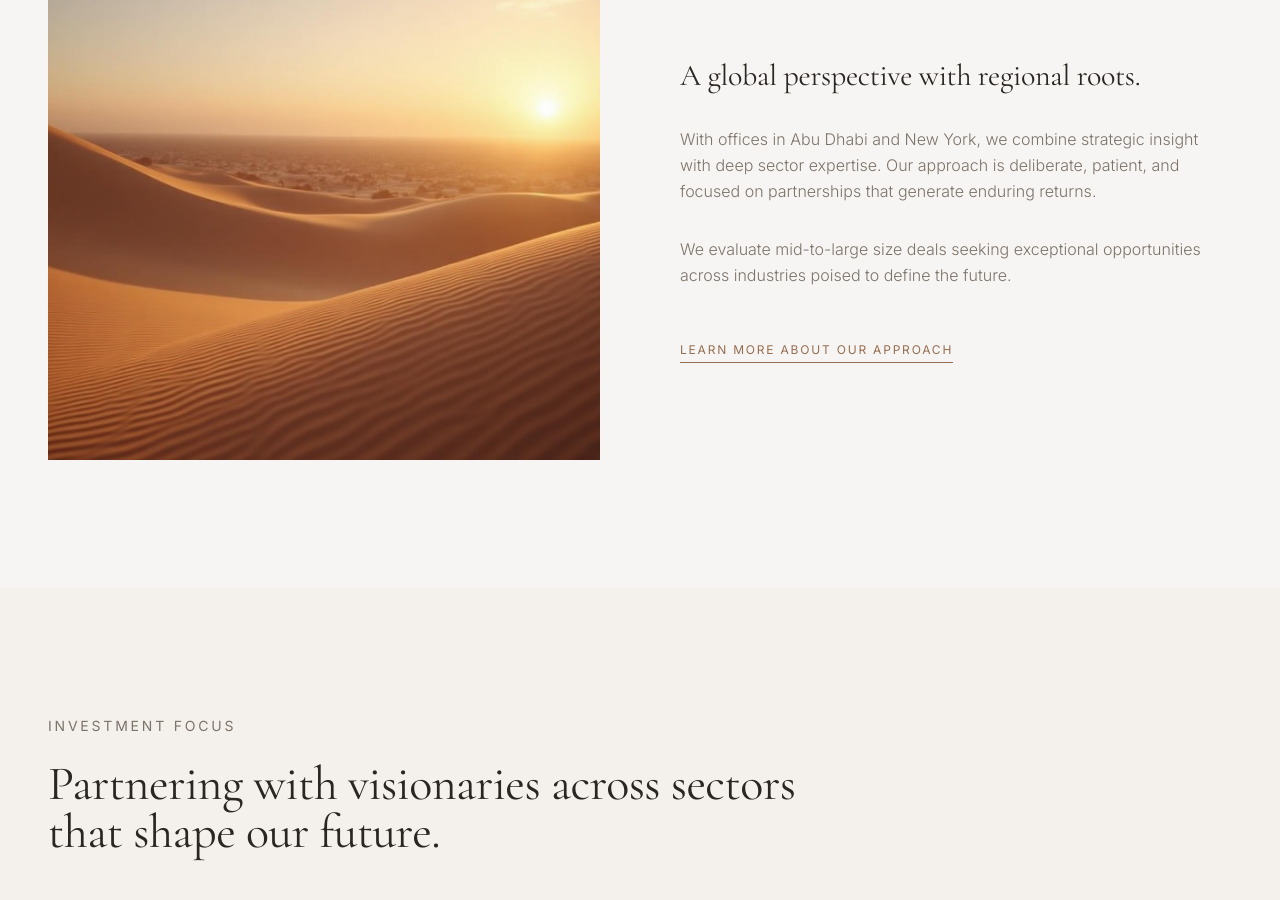
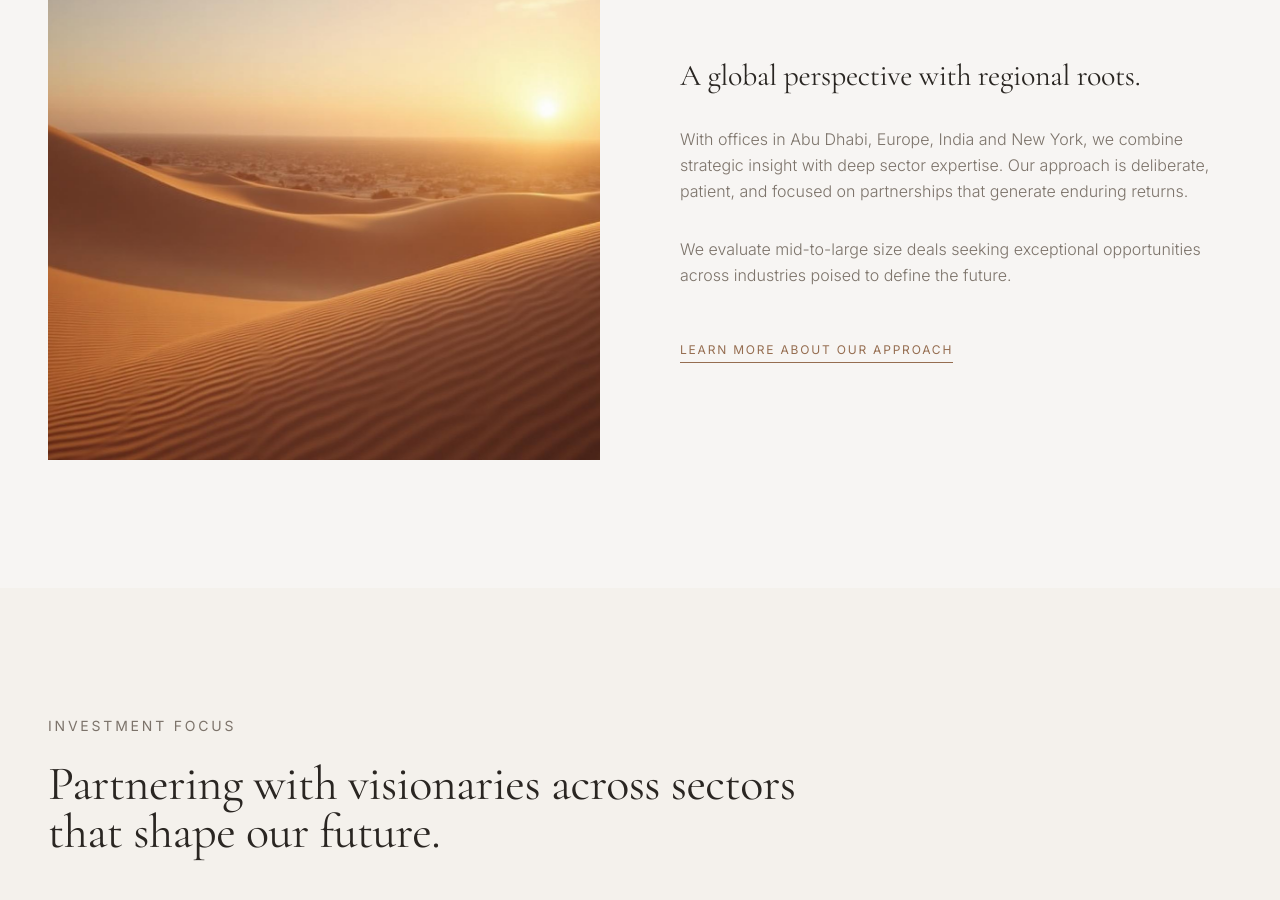
Before and after one commit to bencyrulnik-cyber/alpha-x-vision, a React (Vite) app: page / in a window 1280 px wide. Shown: the part 1320-2220 px from the top of the page. Built offline with nearby package versions, Linux system fonts and the light colour scheme; the HTML template or start-up script is replaced by a standard one.

Commit message:
Changes
Co-authored-by: bencyrulnik-cyber <250005174+bencyrulnik-cyber@users.noreply.github.com>

```diff
--- a/src/components/AboutSection.tsx
+++ b/src/components/AboutSection.tsx
@@ -46,9 +46,10 @@ const AboutSection = () => {
               A global perspective with regional roots.
             </h3>
             <p className="text-muted-foreground font-light leading-relaxed">
-              With offices in Abu Dhabi and New York, we combine strategic insight
-              with deep sector expertise. Our approach is deliberate, patient, and
-              focused on partnerships that generate enduring returns.
+              With offices in Abu Dhabi, Europe, India and New York, we combine
+              strategic insight with deep sector expertise. Our approach is
+              deliberate, patient, and focused on partnerships that generate
+              enduring returns.
             </p>
             <p className="text-muted-foreground font-light leading-relaxed">We evaluate mid-to-large size deals seeking exceptional opportunities across industries poised to define the future.</p>
             <div className="pt-4">
```
